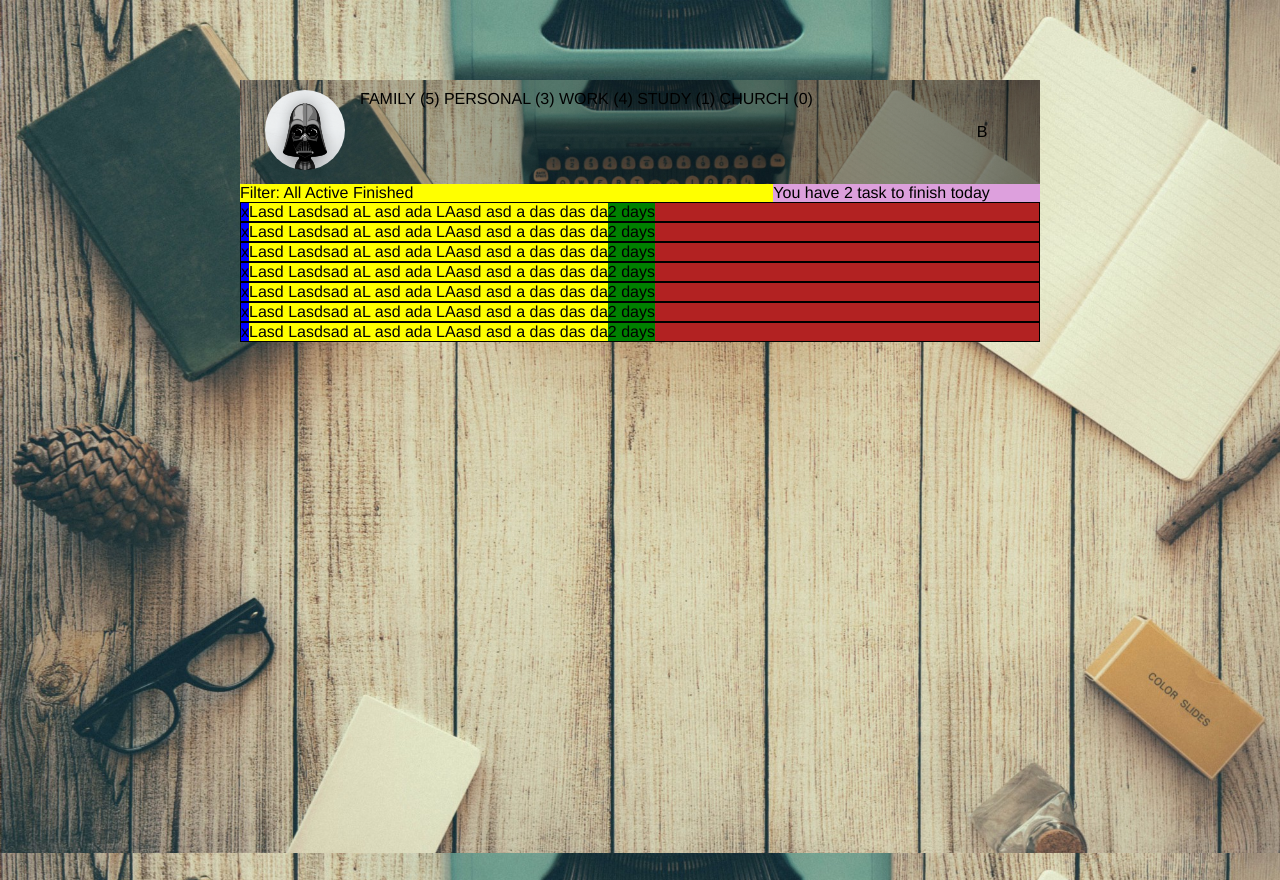
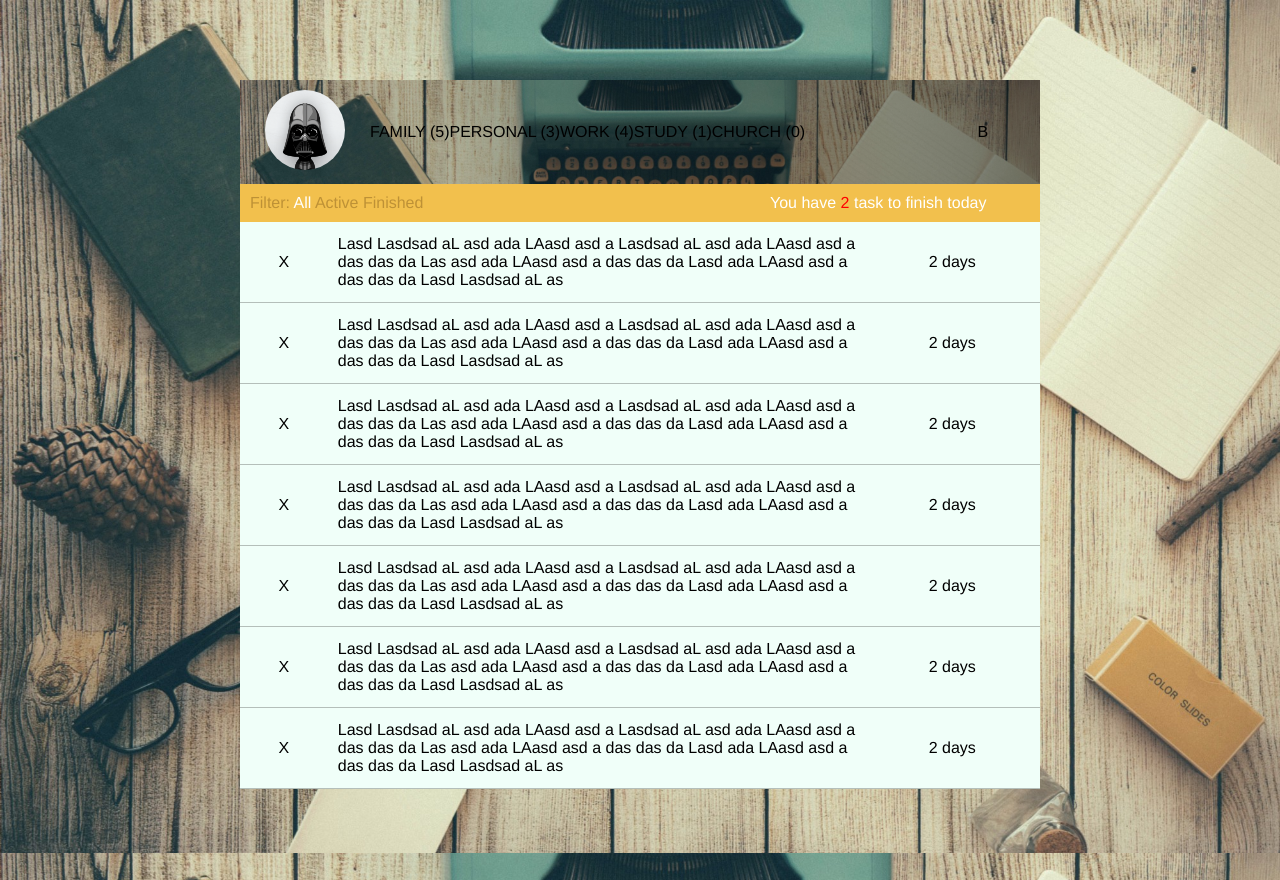
Before and after one commit to hebertporto/react-todo-list, a React app: page / in a window 1280 px wide. Built offline with nearby package versions, Linux system fonts and the light colour scheme.

Commit message:
finalizando a estrutura basica de css

```diff
--- a/src/modules/home/components/OptionsFilter.jsx
+++ b/src/modules/home/components/OptionsFilter.jsx
@@ -6,11 +6,11 @@ const OptionsFilter = (props) => {
       <div className="filter-options">
         Filter:
         {props.options.map((item) => {
-          return <span key={item.key} className={item.title === 'All' ? 'white-text selected' : ''}> {item.title} </span>
+          return <span key={item.key} className={item.title === 'All' ? 'text-white' : ''}> {item.title} </span>
         })}
       </div>
-      <div className="filter-notices">
-        You have <span className="red-text">2</span> task to finish today
+      <div className="filter-notices text-white">
+        You have <span className="text-red">2</span> task to finish today
       </div>
     </div>
   )
--- a/src/modules/home/components/TaskList.jsx
+++ b/src/modules/home/components/TaskList.jsx
@@ -5,10 +5,19 @@ const TaskList = (props) => {
     <div className="task-list">
       {props.tasks.map((item) => {
         return (
-          <div className="task-item">
-            <div style={{ backgroundColor: 'blue', textAlign: 'center' }}>x</div>
-            <div style={{ backgroundColor: 'yellow' }}>Lasd Lasdsad aL asd ada LAasd asd a das das da </div>
-            <div style={{ backgroundColor: 'green', textAlign: 'center' }}> 2 days </div>
+          <div className="task-item" key={item.key}>
+            <div className="task-item-checked">
+              <span className="centralize">X</span>
+            </div>
+            <div className="task-item-body">
+                Lasd Lasdsad aL asd ada LAasd asd a  Lasdsad aL asd ada LAasd asd a das das da  Las
+                asd ada LAasd asd a das das da  Lasd ada LAasd asd a das das da  Lasd Lasdsad aL as
+            </div>
+            <div className="task-item-date">
+              <span className="centralize">
+                2 days
+              </span>
+            </div>
           </div>
         )
       })}
--- a/src/modules/shared/components/Button.jsx
+++ b/src/modules/shared/components/Button.jsx
@@ -3,7 +3,7 @@ import React from 'react'
 const Button = (props) => {
   return (
     <div className={props.class}>
-      <span className="header-add-button"> B </span>
+      <span className="centralize"> B </span>
     </div>
   )
 }
--- a/src/modules/theme/styles.scss
+++ b/src/modules/theme/styles.scss
@@ -36,6 +36,9 @@ body {
 .header-menu {
   flex: 3;
   order: 2;
+  display: flex;
+  align-items: center;
+  padding-left: 10px;
 }
 
 .header-add {
@@ -44,22 +47,23 @@ body {
   display: flex;
 }
 
-.header-add-button {
+.centralize {
   margin: auto;
 }
 
 .filter {
   display: flex;
+  padding: 10px 10px;
+  color: #BE9136;
+  background: #F2C04D;
 }
 .filter-options {
   flex: 2;
   order: 1;
-  background-color: yellow;
 }
 .filter-notices {
   flex:  1;
   order: 2;
-  background-color: plum;
 }
 .task-list {
   display: flex;
@@ -67,21 +71,33 @@ body {
 }
 .task-item {
   flex: 1;
-  background-color: firebrick;
-  border: 1px solid black;
+  border-bottom: 1px solid #B4BFBA;
   display: flex;
+  min-height: 80px;
+  background-color: #F0FFF9;
+  transition: all 0.3s ease-in-out;
 }
+
+.task-item:hover {
+  transform: scale(1.05);
+	box-shadow: 0px 10px 20px #D0DBD7;
+}
+
 .task-item-checked {
-  flex: 1;
-  background-color: palevioletred;
+  flex: 0.5;
+  display: flex;
 }
 .task-item-body {
   flex: 3;
-  background-color: goldenrod;
+  display: flex;
+  align-items: center;
+  padding-left: 10px;
+
 }
+
 .task-item-date {
   flex: 1;
-  background-color: rosybrown;
+  display: flex;
 }
 .img {
   width:80px;
@@ -91,3 +107,11 @@ body {
   object-fit: fill;
   margin: 0 15px 0 15px;
 }
+
+.text-white {
+  color: white;
+}
+
+.text-red {
+  color: red;
+}
```
